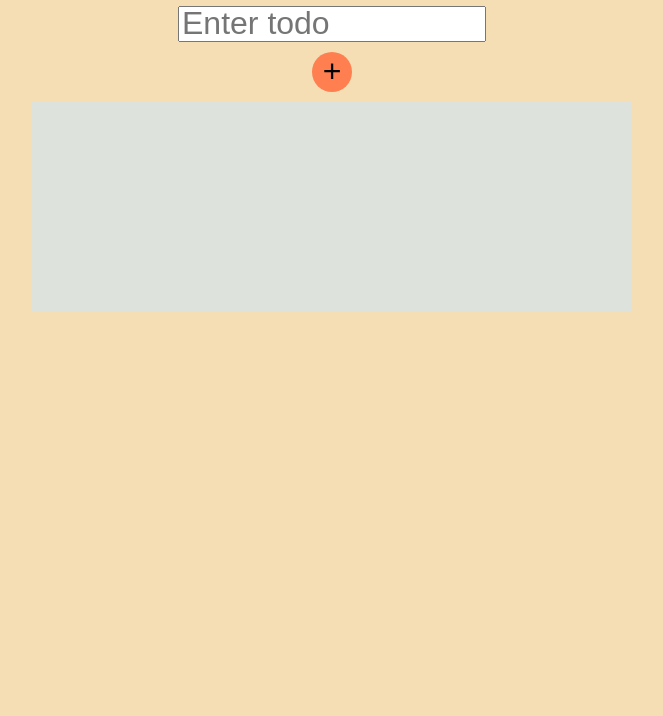
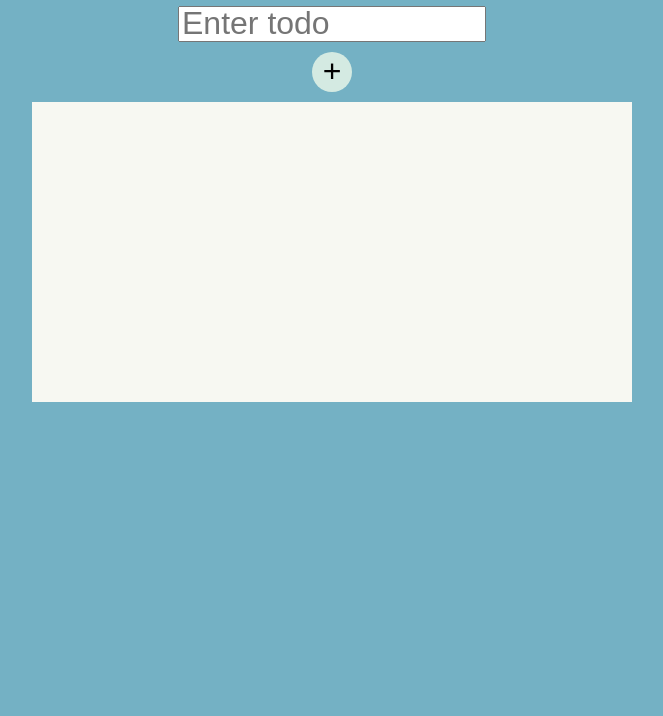
Before and after one commit to Micro-Shubham/fullStack-todo, a plain HTML site: page frontend/index.html in a window 1280 px wide. Shown: the part 84-800 px from the top of the page, without its empty margins (308-971 px from the left). Drawn offline with Linux system fonts and the light colour scheme.

Commit message:
add some css and scroll sectin

```diff
--- a/frontend/style.css
+++ b/frontend/style.css
@@ -3,7 +3,7 @@ body {
     display: flex;
     flex-direction: column;
     align-items: center;
-    background-color: wheat;
+    background-color: rgb(116, 177, 196);
 }
 
 .input-container {
@@ -29,7 +29,7 @@ body {
     border-radius: 20px;
     font-size: 2rem;
     border:none;
-    background-color:coral;
+    background-color:rgba(233, 247, 232, 0.828);
     cursor:pointer;
 
 }
@@ -131,9 +131,9 @@ todo-delete {
 div.todo-container {
     margin: 50px, 50px;
     padding: 50px;
-    background-color: rgb(221, 226, 221);
+    background-color: rgb(247, 248, 242);
     width: 500px;
-    height: 110px;
+    height: 200px;
     overflow-x: hidden;
     overflow-y: auto;
     text-align: justify;
```
